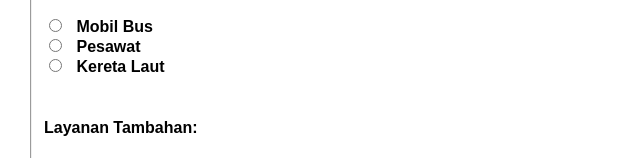
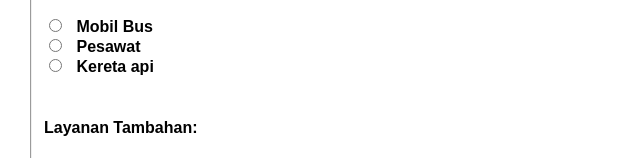
Before and after one commit to rasydrtg/tikettravel_rasyd, a plain HTML site: page index.html in a window 1280 px wide. Shown: the part 642-800 px from the top of the page, 0-640 px from the left. Drawn offline with Linux system fonts and the light colour scheme.

Commit message:
Update index.html

```diff
--- a/index.html
+++ b/index.html
@@ -154,7 +154,7 @@
               name="armada"
               value="kereta-api"
             />
-            <label for="kereta-laut">Kereta Laut</label><br>
+            <label for="kereta-api">Kereta api</label><br>
           </div>
           <br />
           <div class="form-section services">
```
